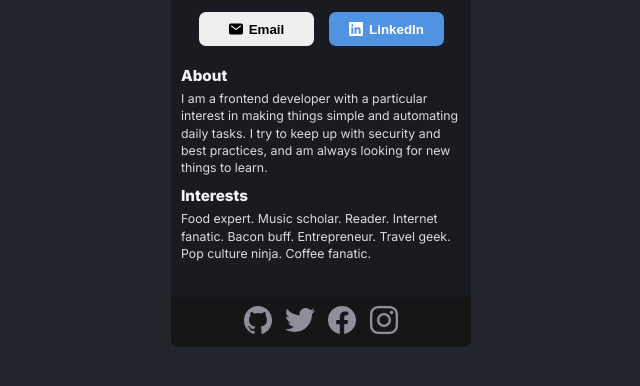
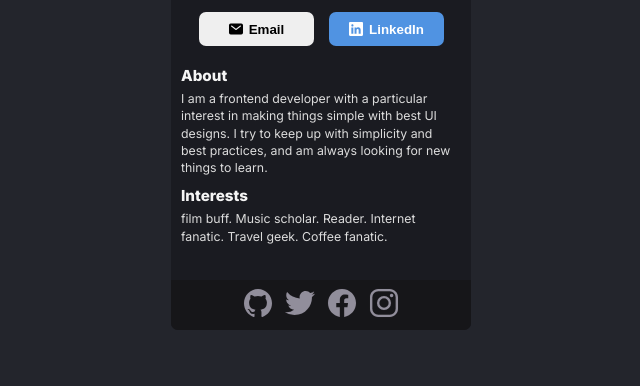
Before and after one commit to nsltharaka/nsltharaka.github.io, a plain HTML site: page index.html in a window 1280 px wide. Shown: the part 386-772 px from the top of the page, without its empty margins (319-959 px from the left). Drawn offline with nearby package versions, Linux system fonts and the light colour scheme.

Commit message:
few changes in the content

```diff
--- a/index.html
+++ b/index.html
@@ -156,12 +156,12 @@
 
         <div class="card--info_container">
             <h3 class="info--subheader">About</h3>
-            <p class="info--paragraph">I am a frontend developer with a particular interest in making things simple and
-                automating daily tasks. I try to keep up with security and best practices, and am always looking for new
+            <p class="info--paragraph">I am a frontend developer with a particular interest in making things simple with best UI designs.
+                I try to keep up with simplicity and best practices, and am always looking for new
                 things to learn.</p>
             <h3 class="info--subheader">Interests</h3>
-            <p class="info--paragraph">Food expert. Music scholar. Reader. Internet fanatic. Bacon buff. Entrepreneur.
-                Travel geek. Pop culture ninja. Coffee fanatic.</p>
+            <p class="info--paragraph">film buff. Music scholar. Reader. Internet fanatic.
+                Travel geek. Coffee fanatic.</p>
         </div>
 
         <footer class="card--social_links_container">
```
